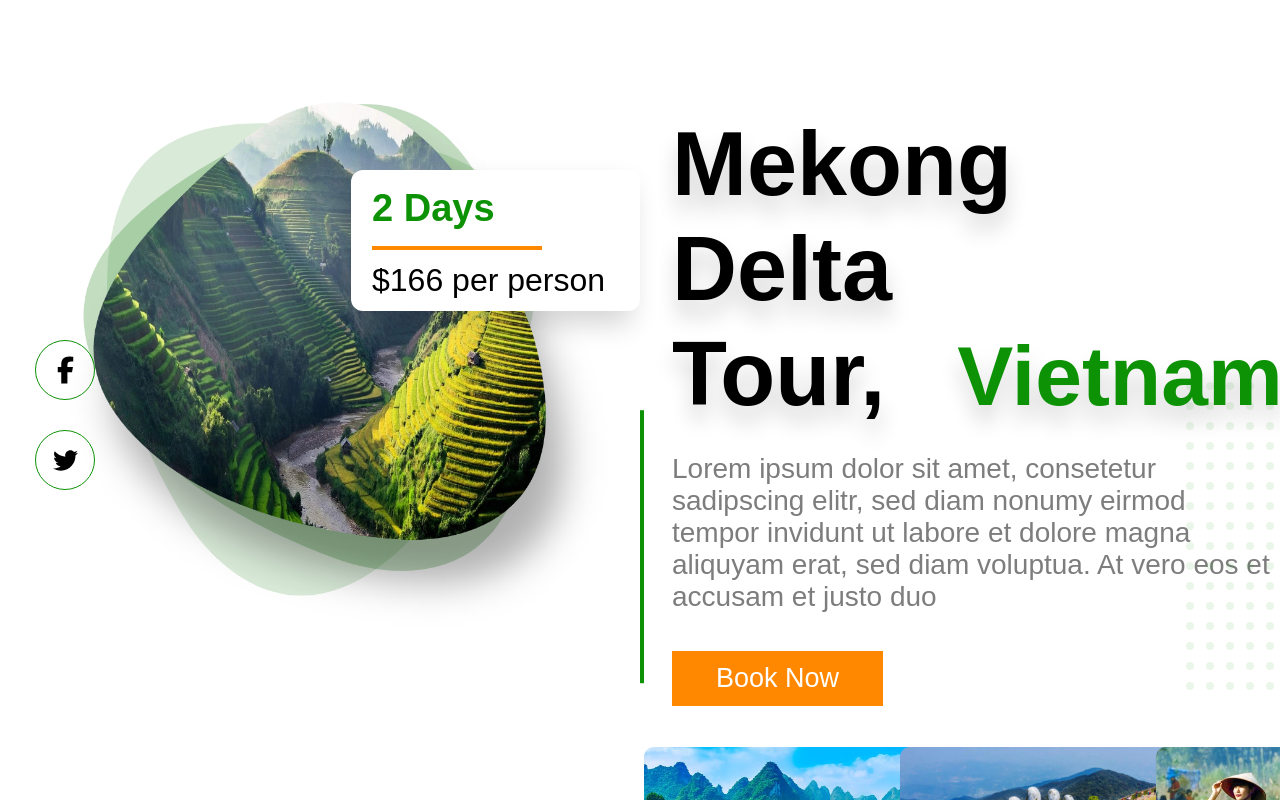
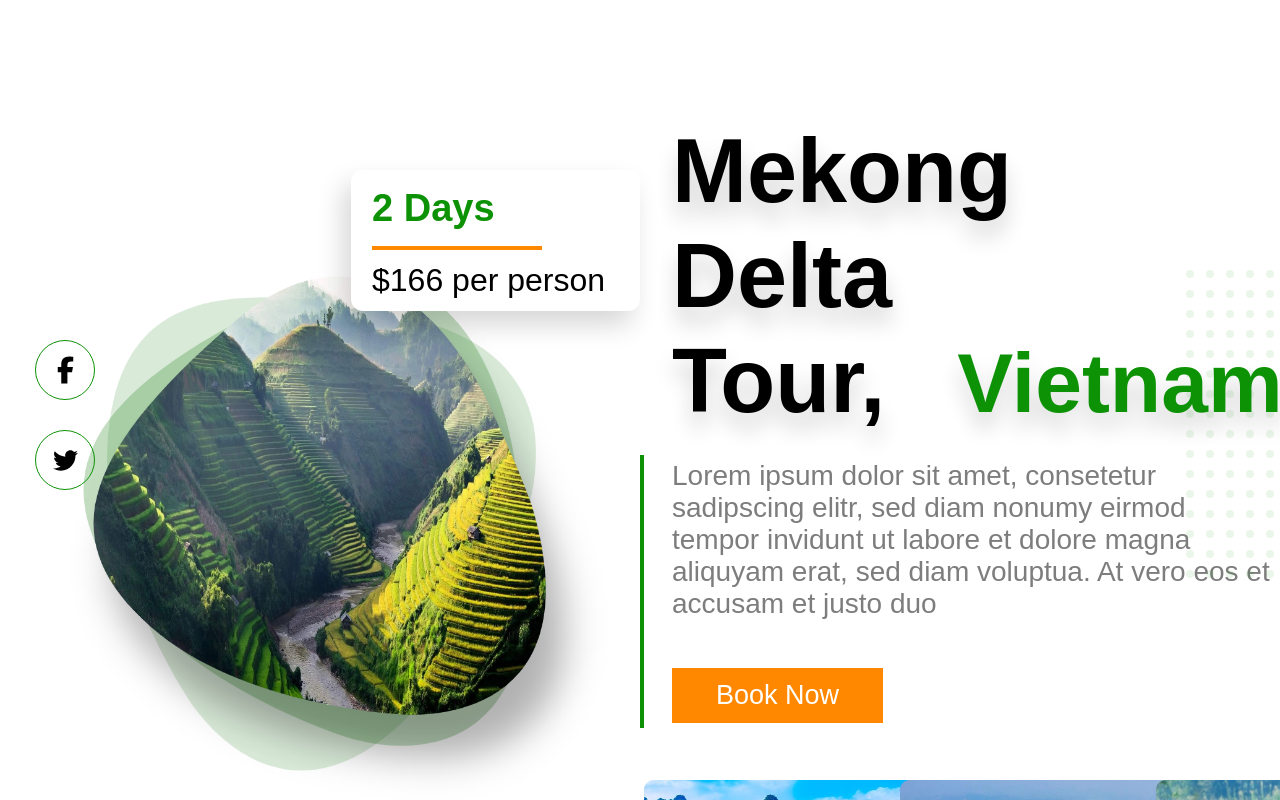
Before and after one commit to FilipTokar/Mekong-tour, a React (Create React App) app: page / in a window 1280 px wide. Shown: the top 800 px of the page. Built offline with nearby package versions, Linux system fonts and the light colour scheme; a web font is replaced by a local one.

Commit message:
fixing responsive design

```diff
--- a/src/App.css
+++ b/src/App.css
@@ -32,6 +32,7 @@ button {
 
 #mekong-tour {
   max-width: 1920px;
+  height: 996px;
   margin: 0 auto;
   display: flex;
 
@@ -42,6 +43,9 @@ button {
 .tour__socials {
   width: 50%;
   position: relative;
+  display: flex;
+  justify-content: center;
+  align-items: center;
   animation: slideInFromLeft 1s ease-in;;
 }
 
@@ -226,7 +230,7 @@ button {
   background-color: #ff8800;
   color: #ffffff;
   font-size: 27px;
-  margin: 38px 0;
+  margin: 48px 0;
   border: none;
   padding: 12px 44px;
   transition: all 300ms;
@@ -243,19 +247,19 @@ button {
 
 .divider__vertical {
   position: absolute;
-  top: 60%;
+  top: 63%;
   left: 0;
   width: 0px;
   height: 273px;
   border: 2px solid #0d9206;
-  transform: translateY(-60%);
+  transform: translateY(-63%);
 }
 
 .grid {
   position: absolute;
-  top: 60%;
+  top: 40%;
   right: 0;
-  transform: translateY(-60%);
+  transform: translateY(-40%);
 }
 
 
@@ -438,3 +442,12 @@ button {
   position: unset;
 }
 }
+
+@media (max-width:1260px) {
+  .green {
+    margin-left: 34px;
+  }
+  .tour__info--subheading {
+    max-width: 60%;
+  }
+}
--- a/src/components/TourInfo.jsx
+++ b/src/components/TourInfo.jsx
@@ -18,6 +18,13 @@ function TourInfo() {
     slidesToScroll: 1,
     infinite: false,
     responsive: [
+      {
+        breakpoint: 1260,
+        settings: {
+          slidesToShow: 2,
+          slidesToScroll: 1
+        }
+      },
       {
         breakpoint: 768,
         settings: {
```
